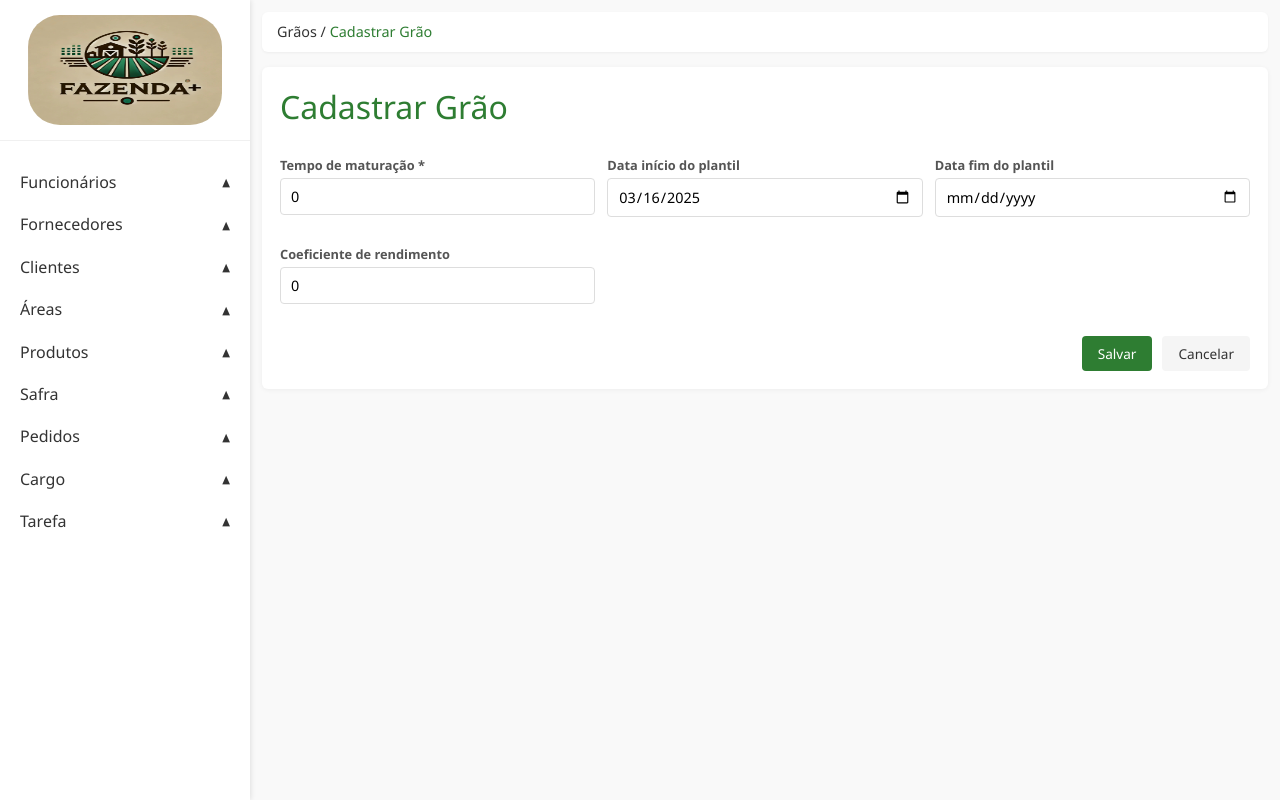
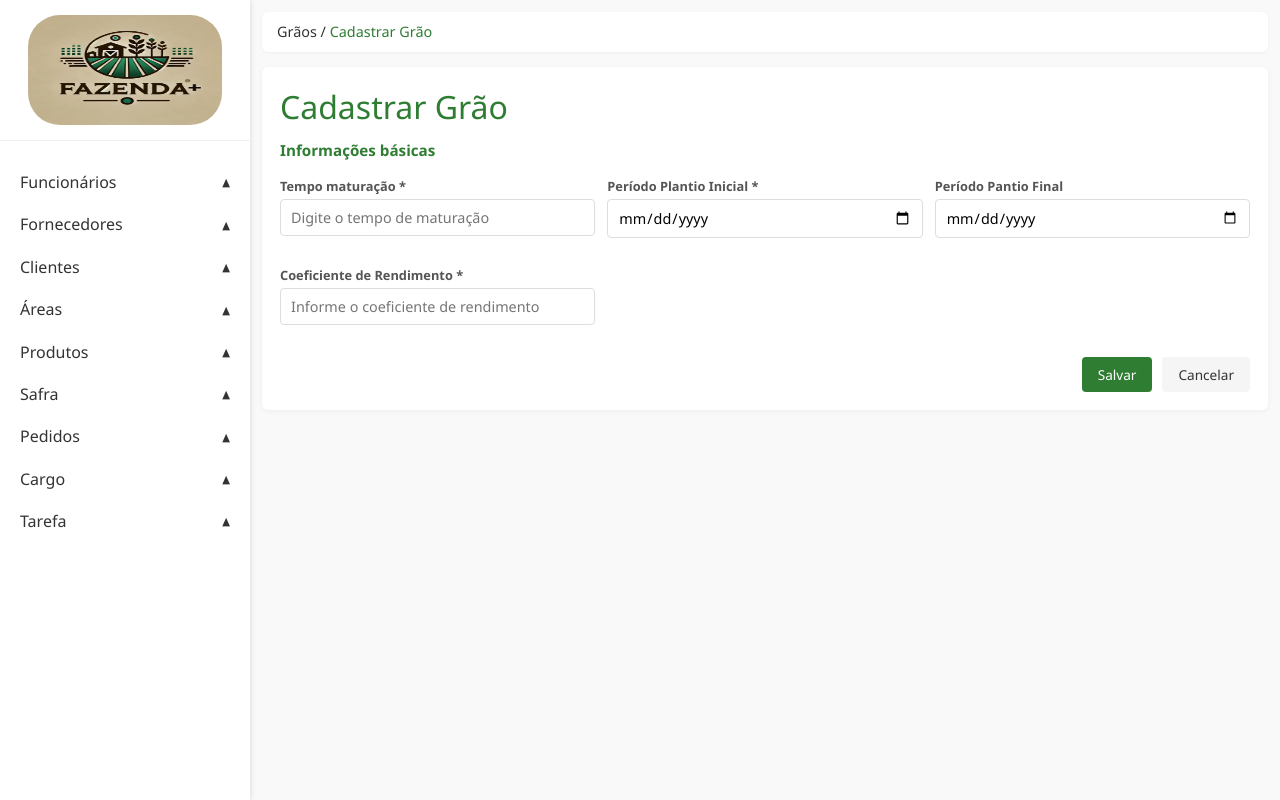
Before and after one commit to Itor-Carlos/projeto-es2-frontend, a React (Create React App) app: page /grao/cadastrar_grao in a window 1280 px wide. Built offline with nearby package versions, Linux system fonts and the light colour scheme.

Commit message:
Fix: ajuste de validacao e textos

```diff
--- a/src/pages/grao/CadastrarEditarGrao.js
+++ b/src/pages/grao/CadastrarEditarGrao.js
@@ -14,10 +14,10 @@ export const CadastrarEditarGrao = () => {
     const [toastMessage, setToastMessage] = useState("");
     const [toastType, setToastType] = useState("success");
     const [initialValues, setInitialValues] = useState({
-        tempomaturacao: 0,
-        periodoplantioinicio: new Date().toISOString().split("T")[0], // Data atual
+        tempomaturacao: "",
+        periodoplantioinicio: "",
         periodoplantiofim: "",
-        coeficienterendimento: 0.0
+        coeficienterendimento: ""
     });
 
     useEffect(() => {
@@ -44,7 +44,11 @@ export const CadastrarEditarGrao = () => {
     const validationSchema = Yup.object({
         tempomaturacao: Yup.number().typeError("Tempo de maturação deve ser um número").positive("Tempo de maturação deve ser um número positivo").required("Campo obrigatório"),
         periodoplantioinicio: Yup.date().required("Campo obrigatório"),
-        periodoplantiofim: Yup.date().required("Campo obrigatório"),
+        periodoplantiofim: Yup.date()
+            .test("is_after", "A data final deve ser posterior a data inicial", function(value){
+                const { periodoplantioinicio }= this.parent;
+                return new Date(value) > new Date(periodoplantioinicio);
+            }),
         coeficienterendimento: Yup.number().typeError("Coeficiente de rendimento deve ser um número").positive("Coeficiente de rendimento deve ser um número positivo").required("Campo obrigatório"),
     })
 
@@ -68,11 +72,12 @@ export const CadastrarEditarGrao = () => {
 
     const fields = [
         {
+            titleSection: "Informações básicas",
             fields: [
-                { label: "Tempo de maturação *", type: "float", name: "tempomaturacao", placeholder: "Digite o tempo de maturação"},
-                { label: "Data início do plantil", type: "date", name: "periodoplantioinicio"},
-                { label: "Data fim do plantil", type: "date", name: "periodoplantiofim"},
-                { label: "Coeficiente de rendimento", type: "float", name: "coeficienterendimento"},
+                { label: "Tempo maturação *", type: "float", name: "tempomaturacao", placeholder: "Digite o tempo de maturação"},
+                { label: "Período Plantio Inicial *", type: "date", name: "periodoplantioinicio"},
+                { label: "Período Pantio Final", type: "date", name: "periodoplantiofim"},
+                { label: "Coeficiente de Rendimento *", type: "float", name: "coeficienterendimento", placeholder: "Informe o coeficiente de rendimento"},
             ],
         },
     ];
```
